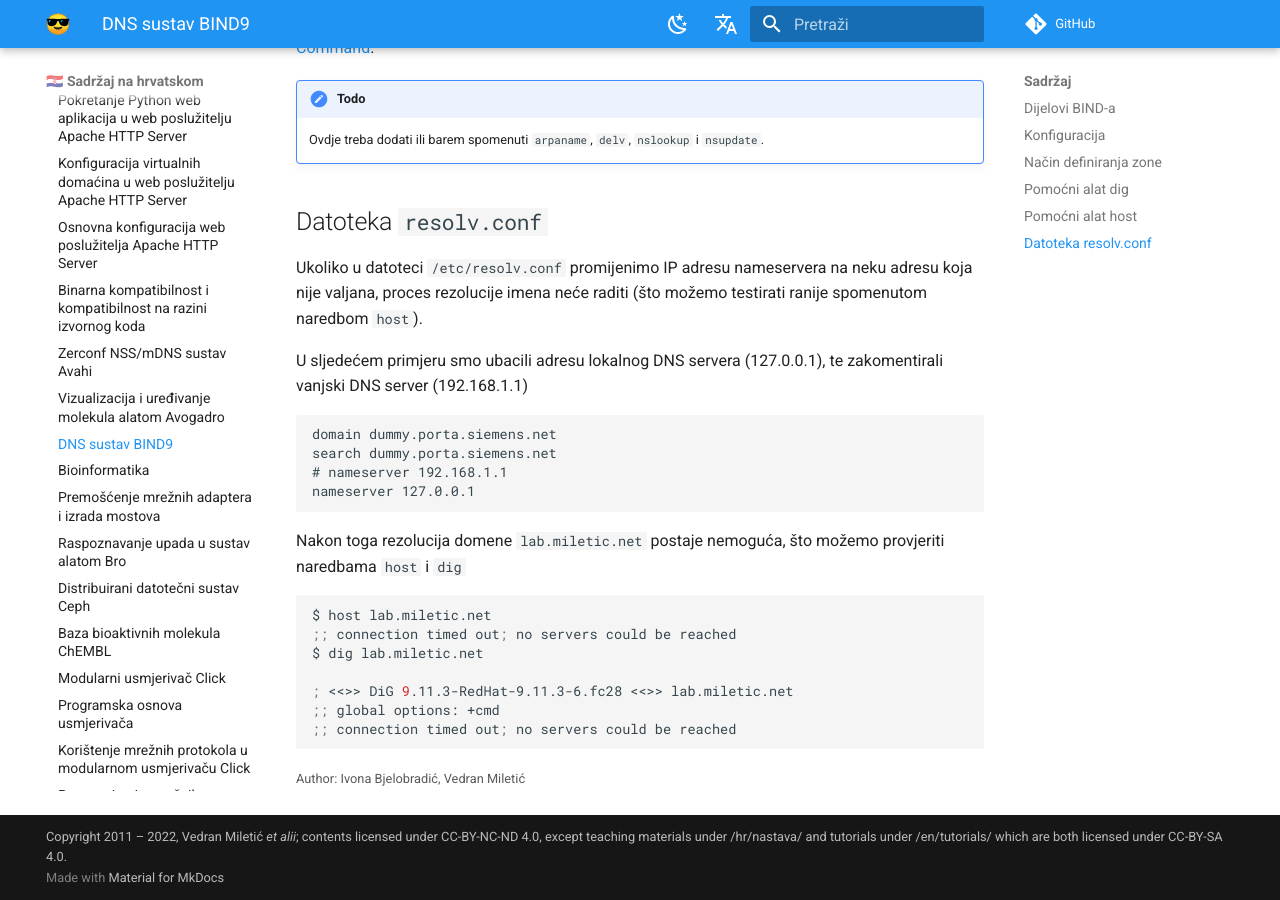
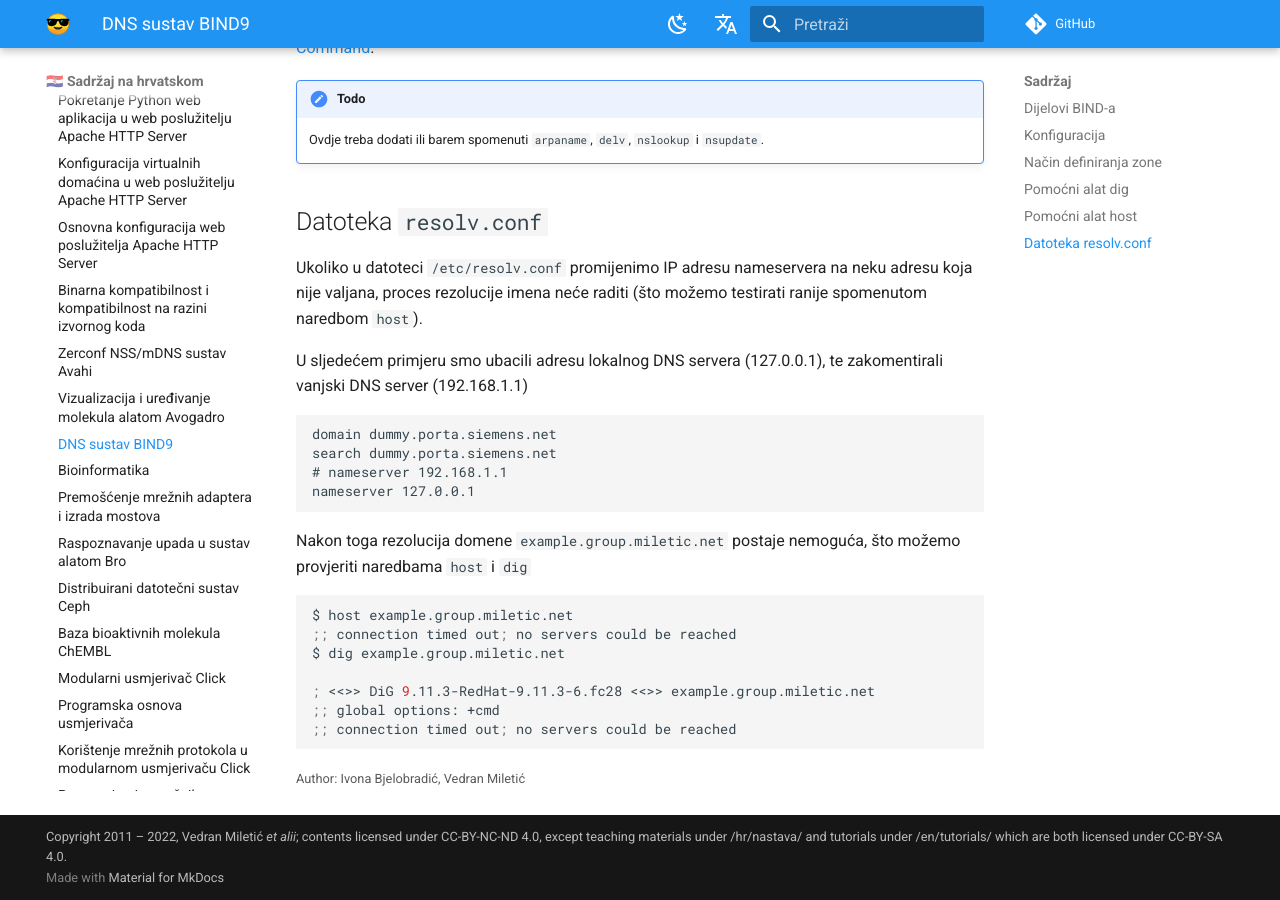
Before and after one commit to gaseri/website, an MkDocs documentation site: the page built from docs/hr/nastava/materijali/bind9-dns-sustav.md, in a window 1280 px wide and 900 px high, scrolled down 8427 px. Built offline with MkDocs 1.6.1 and Material for MkDocs 9.7.7, drawn with Linux system fonts in a browser that asks for light colours; comment, search, counter and statistics services are not loaded; some of the changed text lies outside the part shown.

Commit message:
Replaced lab.miletic.net with example.group.miletic.net in examples

````diff
--- a/docs/hr/nastava/materijali/bind9-dns-sustav.md
+++ b/docs/hr/nastava/materijali/bind9-dns-sustav.md
@@ -7,7 +7,7 @@
 !!! todo
     Ovaj dio je vrlo sirov i treba ga temeljito pročistiti i dopuniti.
 
-[Domenski sustav imena](https://hr.wikipedia.org/wiki/Sustav_domenskih_imena) (engl. Domain Name System, kraće DNS) je distribuirani hijerarhijski sustav Internet poslužitelja u kojem se nalaze informacije povezane s nazivima domena, tj. o povezanosti IP adresa i njihovih logičkih (simboličkih) imena. Važnost DNS sustava se očituje u tome što ne moramo pamtiti IP adrese web stranica nego koristimo logička imena, npr. umjesto IP adrese `108.61.208.98` pisat ćemo `lab.miletic.net`.
+[Domenski sustav imena](https://hr.wikipedia.org/wiki/Sustav_domenskih_imena) (engl. Domain Name System, kraće DNS) je distribuirani hijerarhijski sustav Internet poslužitelja u kojem se nalaze informacije povezane s nazivima domena, tj. o povezanosti IP adresa i njihovih logičkih (simboličkih) imena. Važnost DNS sustava se očituje u tome što ne moramo pamtiti IP adrese web stranica nego koristimo logička imena, npr. umjesto IP adrese `108.61.208.98` pisat ćemo `example.group.miletic.net`.
 
 [Berkeley Internet Name Domain](https://www.isc.org/bind/) (BIND) je open source softver koji implementira DNS protokole na Internetu. DNS sustav je baza podataka u kojoj su upisana sva imena i odgovarajuće IP adrese pojedinih računala i biblioteka funkcija koja omogućuje prevođenje istih. U nastavku će biti opisana konfiguracija i popratni alati, te način definiranja zone koji će biti popraćeni primjerima. DNS protokoli su dio jezgre internestkih standarda. Oni specificiraju proces prema kojem jedno računalo može pronaći drugo na temelju njegovog imena. Implementacija DNS protokola podrazumijeva da naša distribucija softvera sadrži sav softver potreban za postavljanje i odgovaranje na pitanja imena usluga. BIND je referentna je implementacija tih prokolola ali je također softver proizvodnog stupnja koji je prikladan za korištenje u aplikacijama visoke pouzdanosti i opsega.
 
@@ -333,8 +333,8 @@
 Naredba `host` je jednostavna naredba za obavljanje DNS dohvata. Obično se koristi za pretvaranje imena u IP adrese i obrnuto. Sljedeći primjer pokazuje korištenje naredbe host korištenjem imena, a zatim IP adrese
 
 ``` shell
-$ host lab.miletic.net
-lab.miletic.net is an alias for reaction.miletic.net.
+$ host example.group.miletic.net
+example.group.miletic.net is an alias for reaction.miletic.net.
 reaction.miletic.net has address 108.61.208.98
 reaction.miletic.net has IPv6 address 2001:19f0:6801:4e:5400:ff:fe5d:b9a6
 $ host 108.61.208.98
@@ -384,14 +384,14 @@
 nameserver 127.0.0.1
 ```
 
-Nakon toga rezolucija domene `lab.miletic.net` postaje nemoguća, što možemo provjeriti naredbama `host` i `dig`
+Nakon toga rezolucija domene `example.group.miletic.net` postaje nemoguća, što možemo provjeriti naredbama `host` i `dig`
 
 ``` shell
-$ host lab.miletic.net
+$ host example.group.miletic.net
 ;; connection timed out; no servers could be reached
-$ dig lab.miletic.net
+$ dig example.group.miletic.net
 
-; <<>> DiG 9.11.3-RedHat-9.11.3-6.fc28 <<>> lab.miletic.net
+; <<>> DiG 9.11.3-RedHat-9.11.3-6.fc28 <<>> example.group.miletic.net
 ;; global options: +cmd
 ;; connection timed out; no servers could be reached
 ```
````
Also changed, not shown: docs/hr/nastava/materijali/curl-protokoli-aplikacijske-razine.md (+2 -2 lines), docs/hr/nastava/materijali/openssl-certifikat-javnog-kljuca.md (+5 -5 lines).
